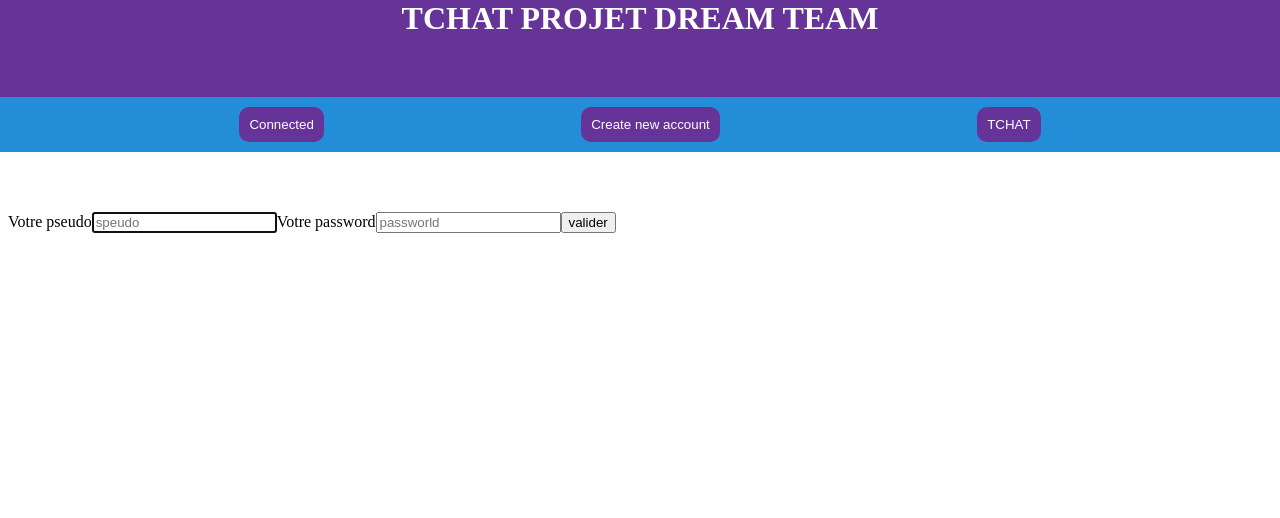
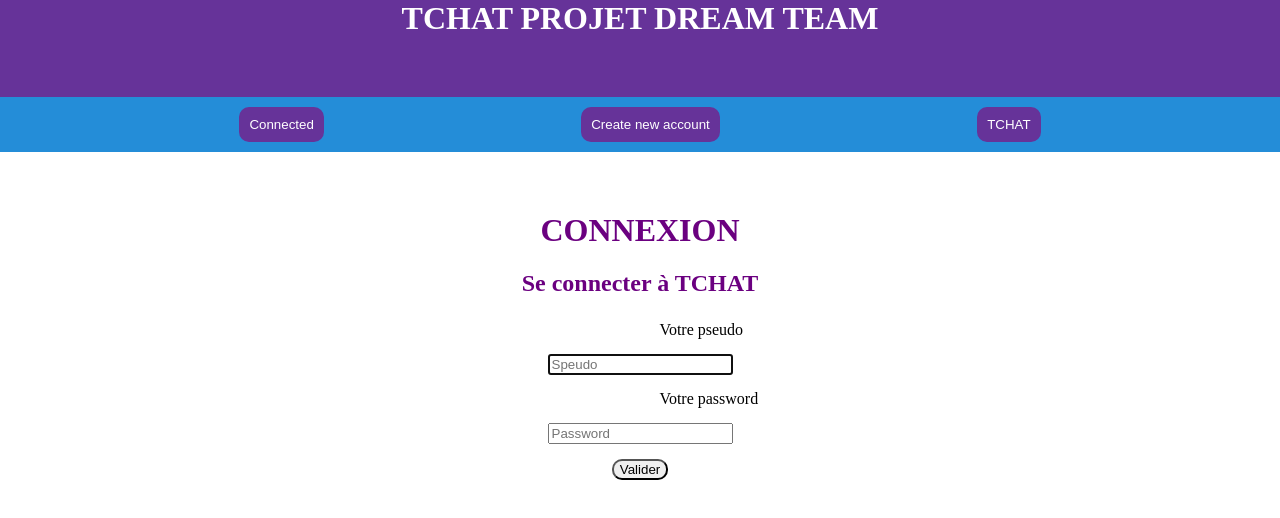
Before and after one commit to sebou25/tp-angular-chat, an Angular app: page /connection in a window 1280 px wide. Shown: the top 518 px of the page. Built offline with nearby package versions, Linux system fonts and the light colour scheme.

Commit message:
maj3 Steph

```diff
--- a/src/app/connection/connection.component.css
+++ b/src/app/connection/connection.component.css
@@ -0,0 +1,22 @@
+h1,h2{
+    color: rgb(107, 0, 128);
+    text-align: center;
+}
+.nomPass{
+        display: flex;
+        flex-direction: column;
+        align-items: center;
+        padding: 10%;
+        margin-top: -123px;
+
+    }
+input{
+    margin: 15px;
+}
+label{
+    margin: auto;
+    margin-left: 525px;
+}
+button{
+    border-radius: 10px;
+}
--- a/src/app/connection/connection.component.html
+++ b/src/app/connection/connection.component.html
@@ -1,7 +1,15 @@
+<h1>CONNEXION</h1>
+
+<h2>Se connecter à TCHAT</h2>
+
 <div class="nomPass">
+
   <label>Votre pseudo</label>
-  <input type="text" placeholder="speudo" autofocus required>
+  <input type="text" placeholder="Speudo" autofocus required>
+
   <label>Votre password</label>
-  <input type="text" placeholder="passworld" required>
-  <button routerLink ="displayMsg">valider</button>
+  <input type="text" placeholder="Password" required>
+
+  <button routerLink ="displayMsg">Valider</button>
+
   </div>
--- a/src/app/creat-count/creat-count.component.html
+++ b/src/app/creat-count/creat-count.component.html
@@ -16,6 +16,6 @@
     <label>Confirmer votre password</label>
     <input type="text" placeholder="Password" required>
 
-    <button routerLink="displayMsg">valider</button>
+    <button routerLink="displayMsg">Valider</button>
 
   </div>
```
